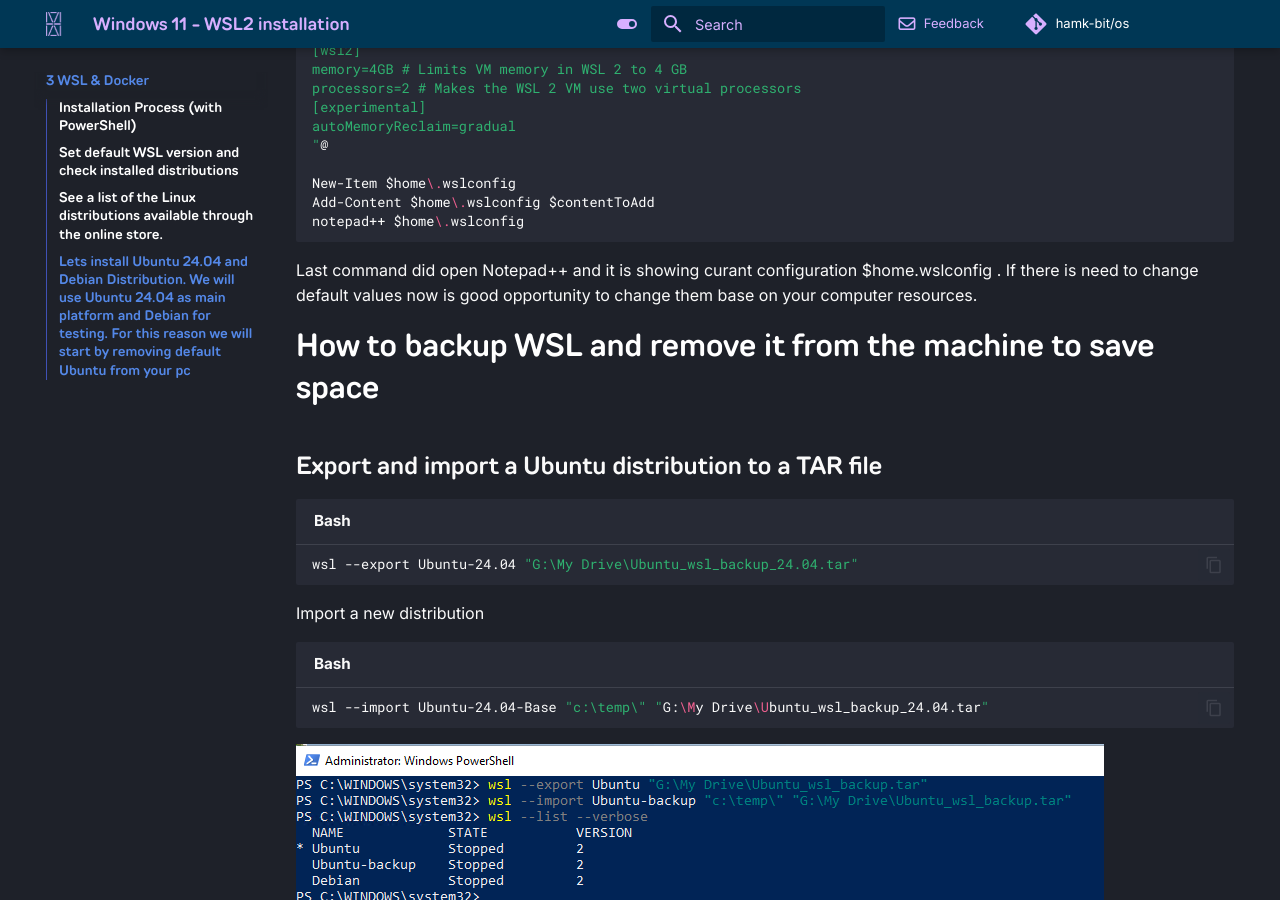
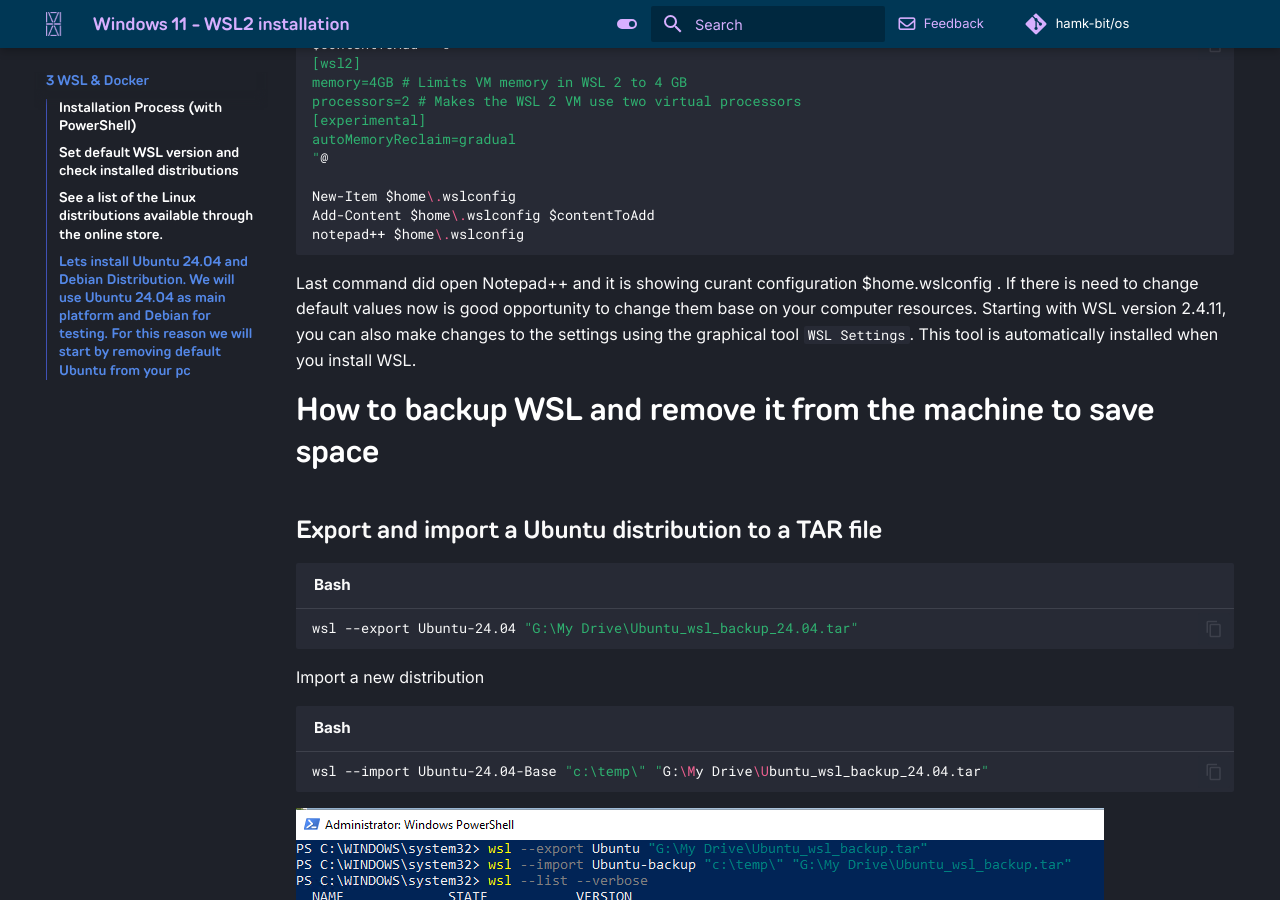
Before and after one commit to hamk-business-information-technology/os, an MkDocs documentation site: the page built from docs/Windows_11_WSL.md, in a window 1280 px wide and 900 px high, scrolled down 3956 px. Built offline with MkDocs 1.6.1 and Material for MkDocs 9.7.7, drawn with Linux system fonts in a browser that asks for light colours; comment, search, counter and statistics services are not loaded; a style sheet for code colours, icons or effects is not loaded.

Commit message:
Byod 2025 update with WSL settings notification

````diff
--- a/docs/Windows_11_WSL.md
+++ b/docs/Windows_11_WSL.md
@@ -82,7 +82,7 @@
 > **Note**: If you manually installed WSL before the `wsl --install` command was available, you need to manually install the Linux kernel package. You can find the detailed guide at the link below:
 > [Detailed Installation Guide](https://learn.microsoft.com/en-us/windows/wsl/install)
 
-### Steps to Upgrade
+## Steps to Upgrade
 
 1. Install the Linux kernel package as per the detailed guide above.
 2. Open PowerShell as Administrator and run the following commands:
@@ -114,7 +114,8 @@
 notepad++ $home\.wslconfig
 ```
 
-Last command did open Notepad++ and it is showing curant configuration $home\.wslconfig . If there is need to change default values now is good opportunity to change them base on your computer resources.
+Last command did open Notepad++ and it is showing curant configuration $home\.wslconfig . If there is need to change default values now is good opportunity to change them base on your computer resources. Starting with WSL version 2.4.11, you can also make changes to the settings using the graphical tool `WSL Settings`. This tool is automatically installed when you install WSL.
+
 
 # How to backup WSL and remove it from the machine to save space
 
````
Also changed, not shown: docs/HAMK_BASIC_Software_MacUsers.md (+9 -5 lines), docs/index.md (+14 -5 lines).
